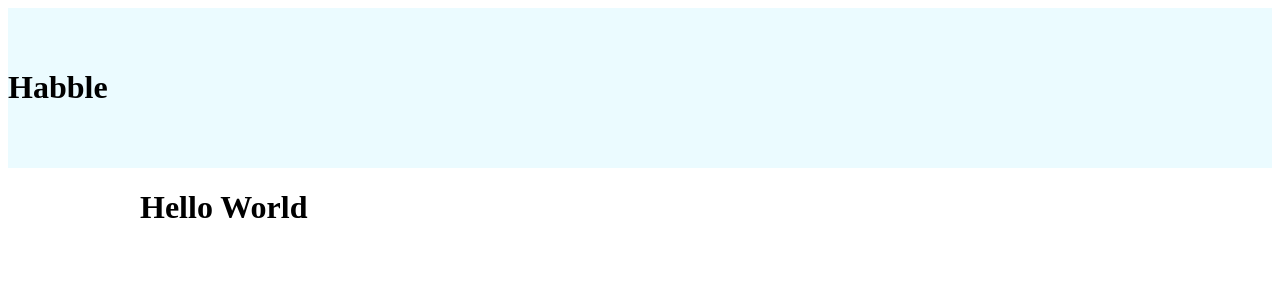
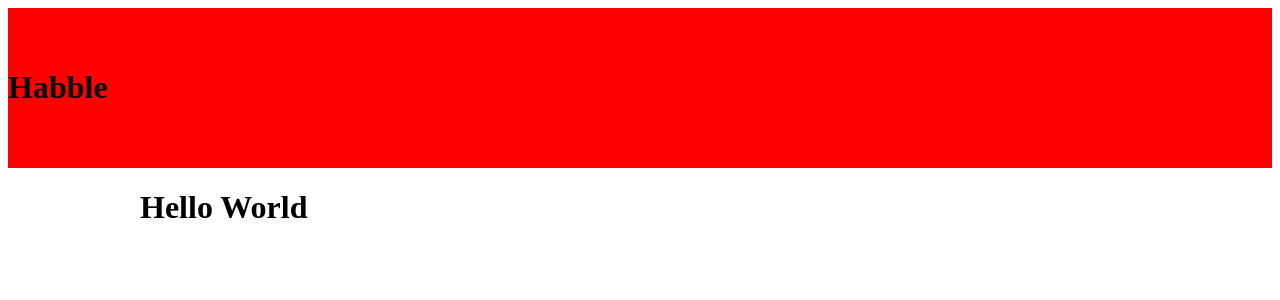
Before and after one commit to JigneshWorld/react-styled-components-example, a React (Create React App) app: page / in a window 1280 px wide. Shown: the top 300 px of the page. Built offline with nearby package versions, Linux system fonts and the light colour scheme.

Commit message:
feat: styled components - passing props

```diff
--- a/src/components/Header.js
+++ b/src/components/Header.js
@@ -2,7 +2,7 @@ import { StyledHeader } from './styles/Header.styled'
 
 function Header() {
     return (
-        <StyledHeader>
+        <StyledHeader bg="red">
             <h1>Habble</h1>
         </StyledHeader>
     );
--- a/src/components/styles/Header.styled.js
+++ b/src/components/styles/Header.styled.js
@@ -1,6 +1,6 @@
 import styled from "styled-components";
 
 export const StyledHeader = styled.header`
-    background-color: #ebfbff;
+    background-color: ${({ bg }) => bg};
     padding: 40px 0;
 `
```
